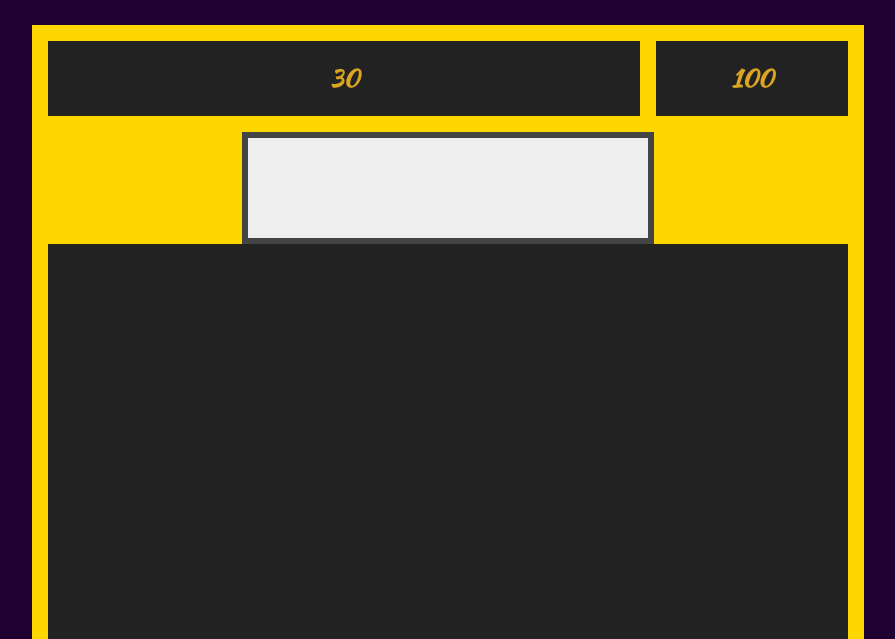
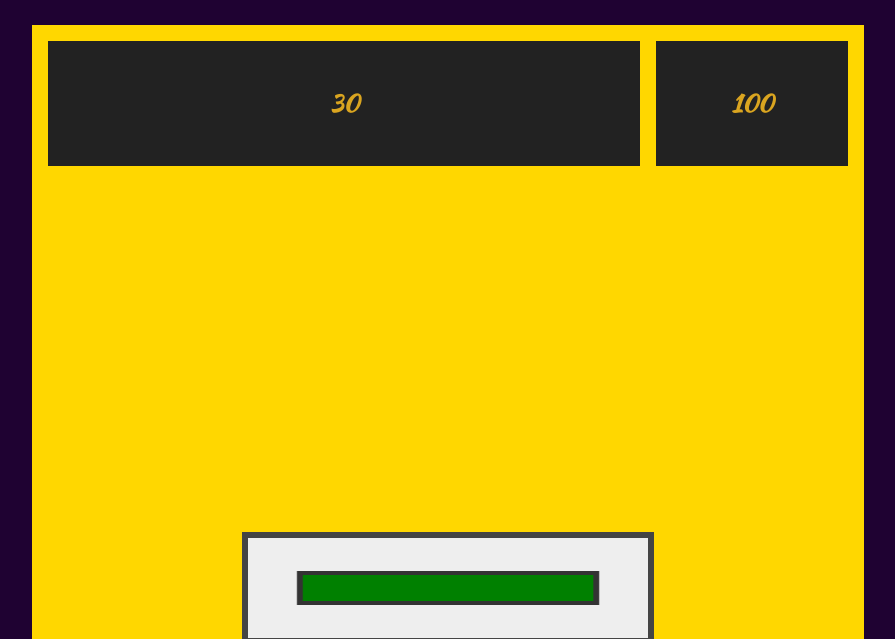
Before and after one commit to KenGibb/Savethem, a plain HTML site: page index.html in a window 1280 px wide. Shown: the part 161-800 px from the top of the page, without its empty margins (192-1087 px from the left). Drawn offline with Linux system fonts and the light colour scheme.

Commit message:
Fixed canvas and added health bar

```diff
--- a/index.html
+++ b/index.html
@@ -22,7 +22,7 @@
         <button id="button">Start</button>
         <button id="button2">How To Play</button>
         <aside id="btm-left"><h2>RUN!</h2></aside>
-        <aside id="btm-right"><h2 id="status">HE'S GETTING CLOSE</h2></aside>
+        <aside id="btm-right"><h2 id="status">HE'S GONNA GET YOU</h2></aside>
       </div>
     <script src="js/app.js" defer></script>
     <script src="health-bar.js"></script>
--- a/js/app.js
+++ b/js/app.js
@@ -23,10 +23,10 @@ const movement = document.getElementById('movement')
 const message = document.getElementById('status')
 const startGame = document.getElementById('button')
 const menu = document.getElementById('button2')
-const health = document.getElementById('canvas2')
+// const life = document.getElementById('canvas2')
 
 // if we want to test if we got the right elements, you can do this:
-canvas2.innerText = 'some stuff'
+status.innerText = 'some stuff'
 
 // we need to SET the game's context to be 2d
 // we also want to save that context to a variable for reference later
@@ -45,7 +45,7 @@ game.height = 320
 game.width = 480
 
 
-//////////// CRAWLER CLASS /////////////////////
+//////////// MONSTER CLASS /////////////////////
 // Since these two objects are basically the same, we can create a class to keep our code dry.
 class Monster  {
     constructor(x, y, width, height, color) {
@@ -142,15 +142,15 @@ const getRandomCoordinates = (max) => {
     return Math.floor(Math.random() * max)
 }
 
-const player = new Savior (10, 10, 16, 16, 'lightsteelblue')
-const ogre = new Monster (200, 50, 32, 48, '#bada55')
+const player = new Savior (220, 150, 10, 20, 'brown')
+const ogre = new Monster (200, 50, 40, 70, '#badbad')
 const ogre2 = new Monster (getRandomCoordinates(game.width), getRandomCoordinates(game.height), 64, 96, 'red')
 
 ////////// Health Bar ///////////
-const canvas = document.getElementById("canvas");
+const canvas = document.getElementById("canvas2");
 const context = canvas.getContext("2d");
-const width = canvas.width = 320;
-const height = canvas.height = 480;
+const width = canvas.width = 270;
+const height = canvas.height = 100;
 
 canvas.style.marginTop = window.innerHeight / 2 - height / 2 + "px";
 
@@ -231,7 +231,7 @@ const gameLoop = () => {
 
     player.render()
     player.movePlayer()
-    movement.textContent = `${player.x}, ${player.y}`
+    //movement.textContent = `${player.x}, ${player.y}`
 }
 
 //////////// EVENT LISTENERS /////////////////////
```
